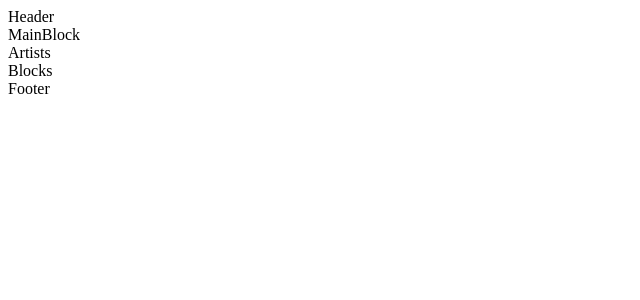
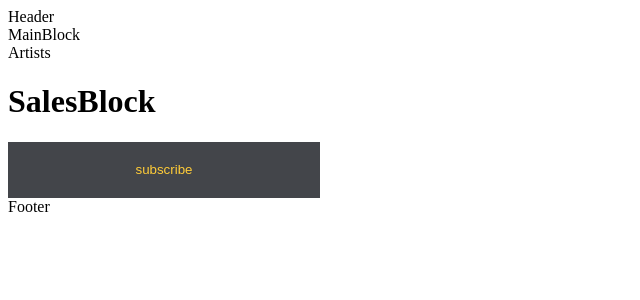
Before and after one commit to galigalinochka/Discover_Jazz, a React (Create React App) app in the folder discover-jazz/: page / in a window 1280 px wide. Shown: the top 300 px of the page, without its empty margins (0-640 px from the left). Built offline with nearby package versions, Linux system fonts and the light colour scheme.

Commit message:
feat: add type button and styles

```diff
--- a/discover-jazz/src/components/salesBlocks/salesBlocks.tsx
+++ b/discover-jazz/src/components/salesBlocks/salesBlocks.tsx
@@ -1,10 +1,16 @@
 import React from 'react';
 import styles from './salesBlocks.module.css';
+import Button from '../ui/button1/button1';
 
 const salesBlocks = () => {
   return (
     <div>
-      Blocks
+      <h1>SalesBlock</h1>
+      <Button
+        border="none" color={'#FFCC38'} height={'3.5rem'} onClick={function (): void {
+          throw new Error('Function not implemented.');
+        } } width={'19.5rem'} children="subscribe" backgroundColor={'#43454A'}
+        />
     </div>
   );
 };
--- a/discover-jazz/src/components/ui/button1/button1.tsx
+++ b/discover-jazz/src/components/ui/button1/button1.tsx
@@ -1,11 +1,36 @@
-import React from 'react';
+import React, { FC } from 'react';
+import styles from '../ui.module.css';
+import { ButtonProps } from '../../../types/types';
 
-const button1 = () => {
+const Button: FC<ButtonProps> = ({
+  border,
+  color,
+  children,
+  height,
+  onClick,
+  radius,
+  width,
+  textAlign,
+  //fontSize,
+  //textTransform,
+  backgroundColor
+}) => {
   return (
-    <div>
-
-    </div>
+    <button
+      onClick = {onClick}
+      style = {{
+        backgroundColor,
+        border,
+        borderRadius: border,
+        height,
+        width,
+        color,
+        //fontSize,
+      }}
+    >
+      {children}
+    </button>
   );
 };
 
-export default button1;
+export default Button;
--- /dev/null
+++ b/discover-jazz/src/components/ui/ui.module.css
@@ -0,0 +1,3 @@
+.form {
+
+}
--- /dev/null
+++ b/discover-jazz/src/types/types.tsx
@@ -0,0 +1,13 @@
+export interface ButtonProps {
+  border: string;
+  color: string;
+  children?: React.ReactNode;
+  height: string;
+  onClick: () => void;
+  radius?: string;
+  width: string;
+  textAlign?: string;
+  //fontSize: string;
+  //textTransform: string;
+  backgroundColor: string
+}
```
